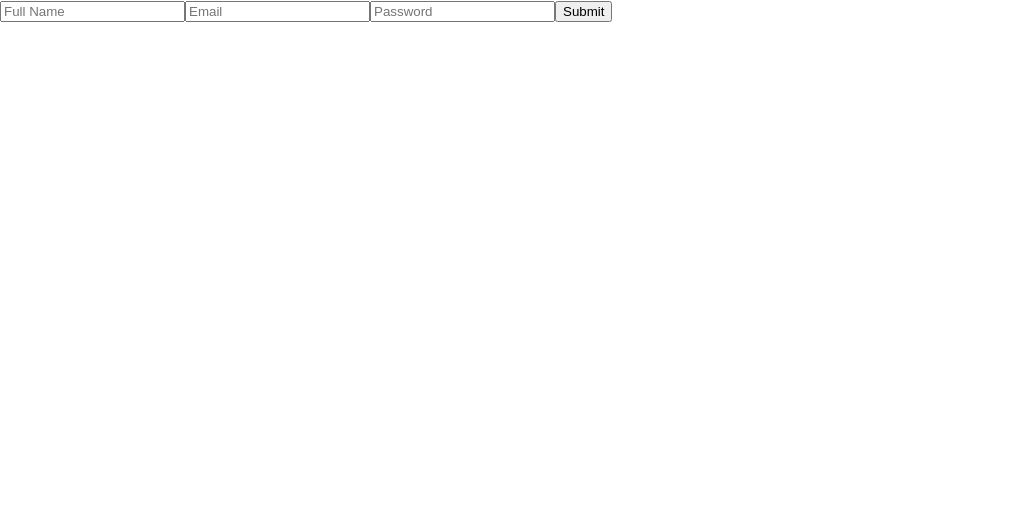
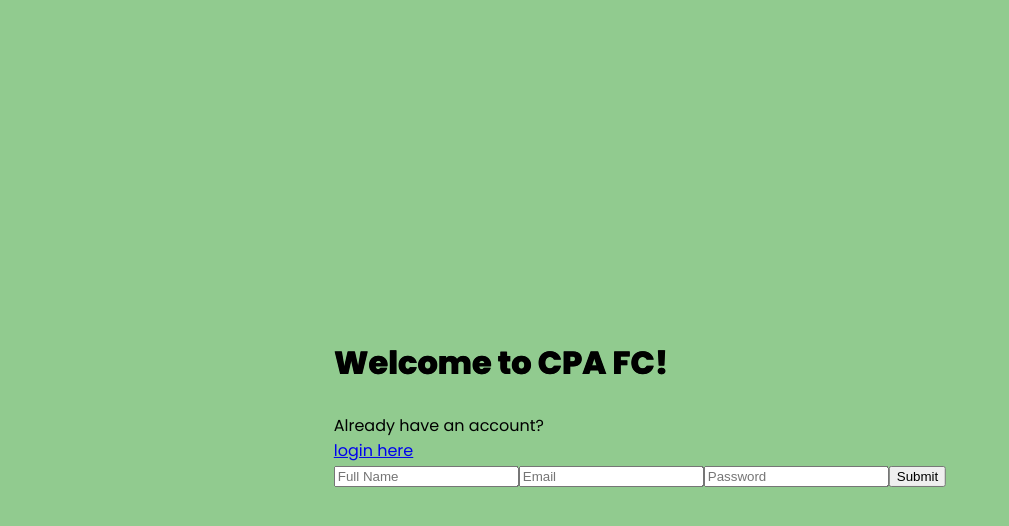
Before and after one commit to shussain894/cpa-fc-app, a React (Create React App) app: page /signup in a window 1280 px wide. Shown: the top 526 px of the page, without its empty margins (0-1009 px from the left). Built offline with nearby package versions, Linux system fonts and the light colour scheme.

Commit message:
began styling

```diff
--- a/src/index.css
+++ b/src/index.css
@@ -1,4 +1,18 @@
+/* google font */
+@import url("https://fonts.googleapis.com/css2?family=Poppins:wght@300;400;500;600;800&family=VT323&display=swap");
+
+/* layout */
+:root {
+  --primary: #000000;
+  --error: #e7195a;
+}
 body {
+  background: #91cb8f;
+  margin: 0;
+  font-family: "Poppins";
+}
+
+/* body {
   margin: 0;
   font-family: -apple-system, BlinkMacSystemFont, 'Segoe UI', 'Roboto', 'Oxygen',
     'Ubuntu', 'Cantarell', 'Fira Sans', 'Droid Sans', 'Helvetica Neue',
@@ -10,4 +24,18 @@ body {
 code {
   font-family: source-code-pro, Menlo, Monaco, Consolas, 'Courier New',
     monospace;
+} */
+
+.title {
+  color: var(--primary);
+  text-shadow: #000 0.5px 0.5px 0.5px;
+  font-size: xx-large;
 }
+
+.content {
+  position: absolute;
+  left: 50%;
+  top: 50%;
+  -webkit-transform: translate(-50%, -50%);
+  transform: translate(-50%, -50%);
+}
--- a/src/pages/Login.js
+++ b/src/pages/Login.js
@@ -0,0 +1,34 @@
+import React, { useState } from 'react';
+
+const LoginForm = ({ navigate }) => {
+
+  const [email, setEmail] = useState("");
+  const [password, setPassword] = useState("");
+
+  const handleSubmit = async (event) => {
+    event.preventDefault();
+    console.log(`${email}, ${password}`)
+  }
+
+  const handleEmailChange = (event) => {
+    setEmail(event.target.value)
+  }
+
+  const handlePasswordChange = (event) => {
+    setPassword(event.target.value)
+  }
+
+    return (
+    <>
+      <body>
+        <form onSubmit={handleSubmit}>
+        <input placeholder="Email" id="email" type='text' value={ email } onChange={handleEmailChange}/>
+        <input placeholder="Password" id="password" type='password' value={ password } onChange={handlePasswordChange}/>
+        <input id='submit' type="submit" value="Submit"/>
+        </form>
+      </body>
+    </>
+    )
+}
+
+export default LoginForm
--- a/src/pages/SignUp.js
+++ b/src/pages/SignUp.js
@@ -26,12 +26,18 @@ const SignUpForm = ({ navigate }) => {
     return (
     <>
       <body>
+        <div className="content">
+          <h2 className='title'>  Welcome to CPA FC! </h2>
+          <div> Already have an account? </div>
+          <a href="../login">login here</a>
+
           <form onSubmit={handleSubmit}>
           <input placeholder="Full Name" id="name" type='text' value={ name } onChange={handleNameChange}/>
           <input placeholder="Email" id="email" type='text' value={ email } onChange={handleEmailChange}/>
           <input placeholder="Password" id="password" type='password' value={ password } onChange={handlePasswordChange}/>
           <input id='submit' type="submit" value="Submit"/>
           </form>
+        </div>
       </body>
     </>
     )
```
Lines whose indentation alone changed are shown as unchanged.
